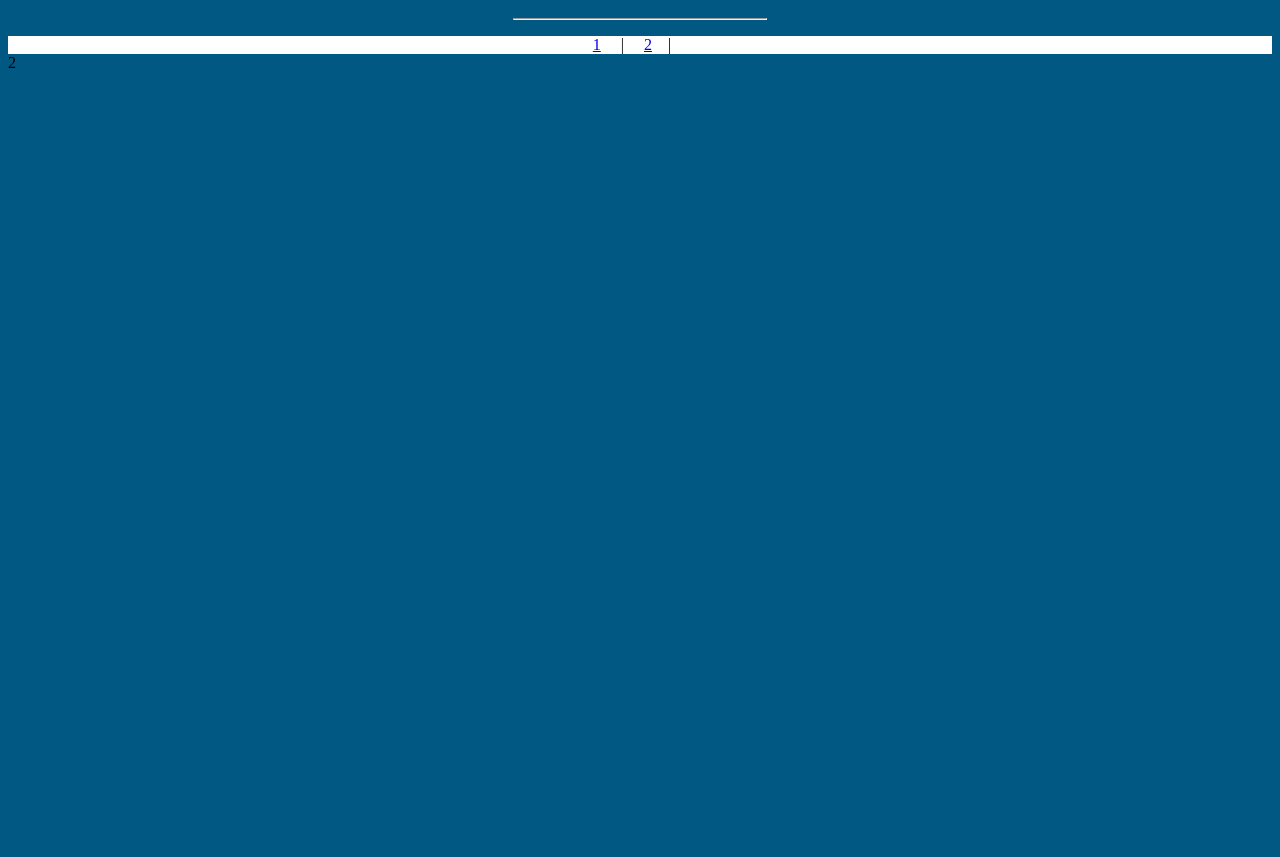
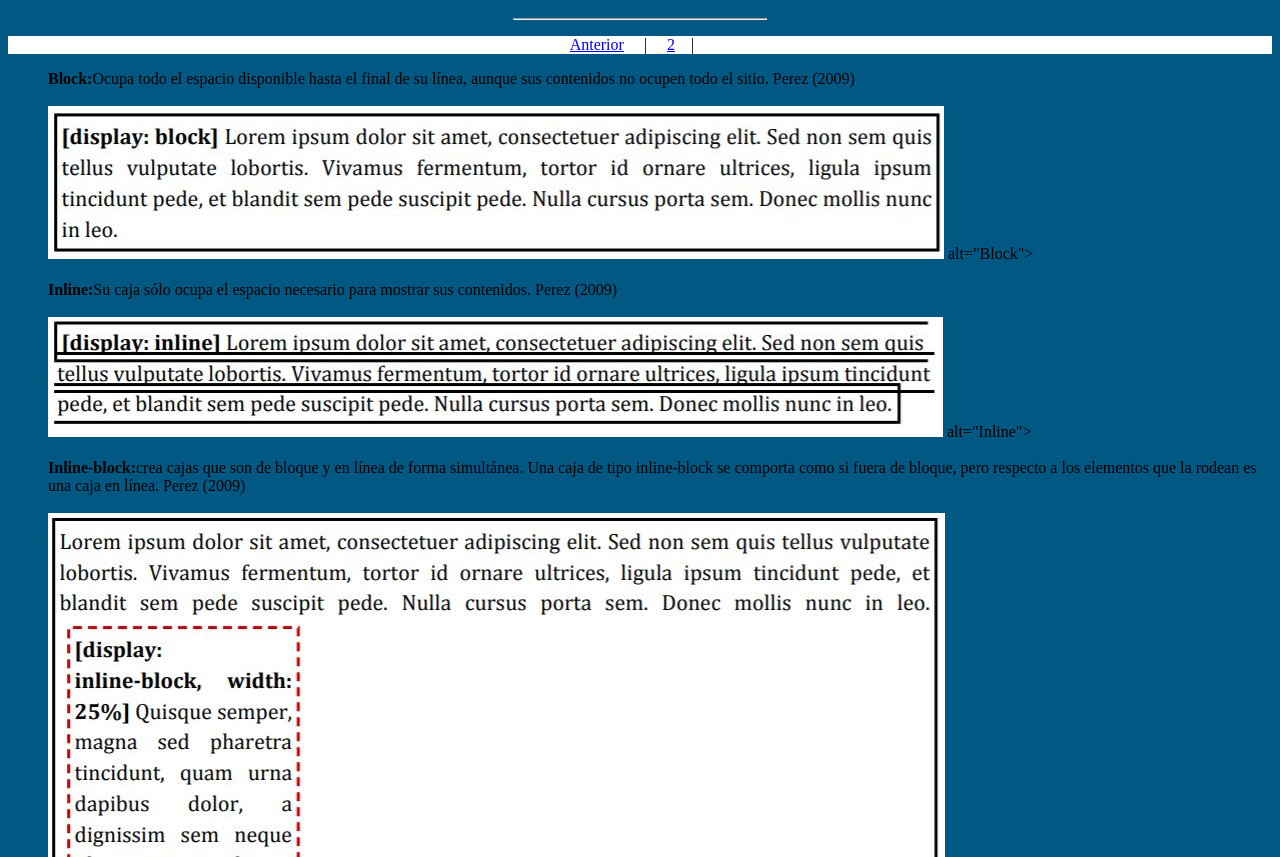
Before and after one commit to syromerob/DSW-SindyRomero, a plain HTML site: page conceptos2.html in a window 1280 px wide. Shown: the part 155-1012 px from the top of the page. Before the commit the page ends 800 px from the top, so only its background shows below. Drawn offline with Linux system fonts and the light colour scheme.

Commit message:
v2
se complementa conceptos basicos

```diff
--- a/conceptos2.html
+++ b/conceptos2.html
@@ -21,9 +21,17 @@
 <h1>CONCEPTOS PROPIEDADES BASICAS DEL CSS DISPLAY</h1>
 <hr style="width:20%;"><hr style="border:2px;">
 <div align="center" class="divicion">
-	<a href="conceptos1.html">1</a> &nbsp;&nbsp;&nbsp;&nbsp;|&nbsp;&nbsp;&nbsp;&nbsp;
+	<a href="conceptos1.html">Anterior</a> &nbsp;&nbsp;&nbsp;&nbsp;|&nbsp;&nbsp;&nbsp;&nbsp;
 	<a href="conceptos2.html">2</a>&nbsp;&nbsp;&nbsp;&nbsp;|&nbsp;&nbsp;&nbsp;&nbsp;
 </div>
-2
+<ul>
+		<strong>Block:</strong>Ocupa todo el espacio disponible hasta el final de su línea, aunque sus contenidos no ocupen todo el sitio. Perez (2009)<br><br>
+			<img src="Imagenes\Block.png"> alt="Block"><br><br>
+		<strong>Inline:</strong>Su caja sólo ocupa el espacio necesario para mostrar sus contenidos. Perez (2009)<br><br>
+			<img src="Imagenes\Inline.png"> alt="Inline"><br><br>
+		<strong>Inline-block:</strong>crea cajas que son de bloque y en línea de forma simultánea. Una caja de tipo inline-block se comporta como si fuera de bloque, pero respecto a los elementos que la rodean es una caja en línea. Perez (2009)<br><br>
+			<img src="Imagenes\Inline-block.png"> alt="Inline-block"><br><br>
+		<q>Pérez, J. E. (s.f.). UCO. Obtenido de UCO: http://www.uco.es/~lr1maalm/css_avanzado.pdf</q>
+</ul>
 </body>
 </html>
```
Also changed, not shown: conceptos1.html (+9 -2 lines), imagen.png (added).
